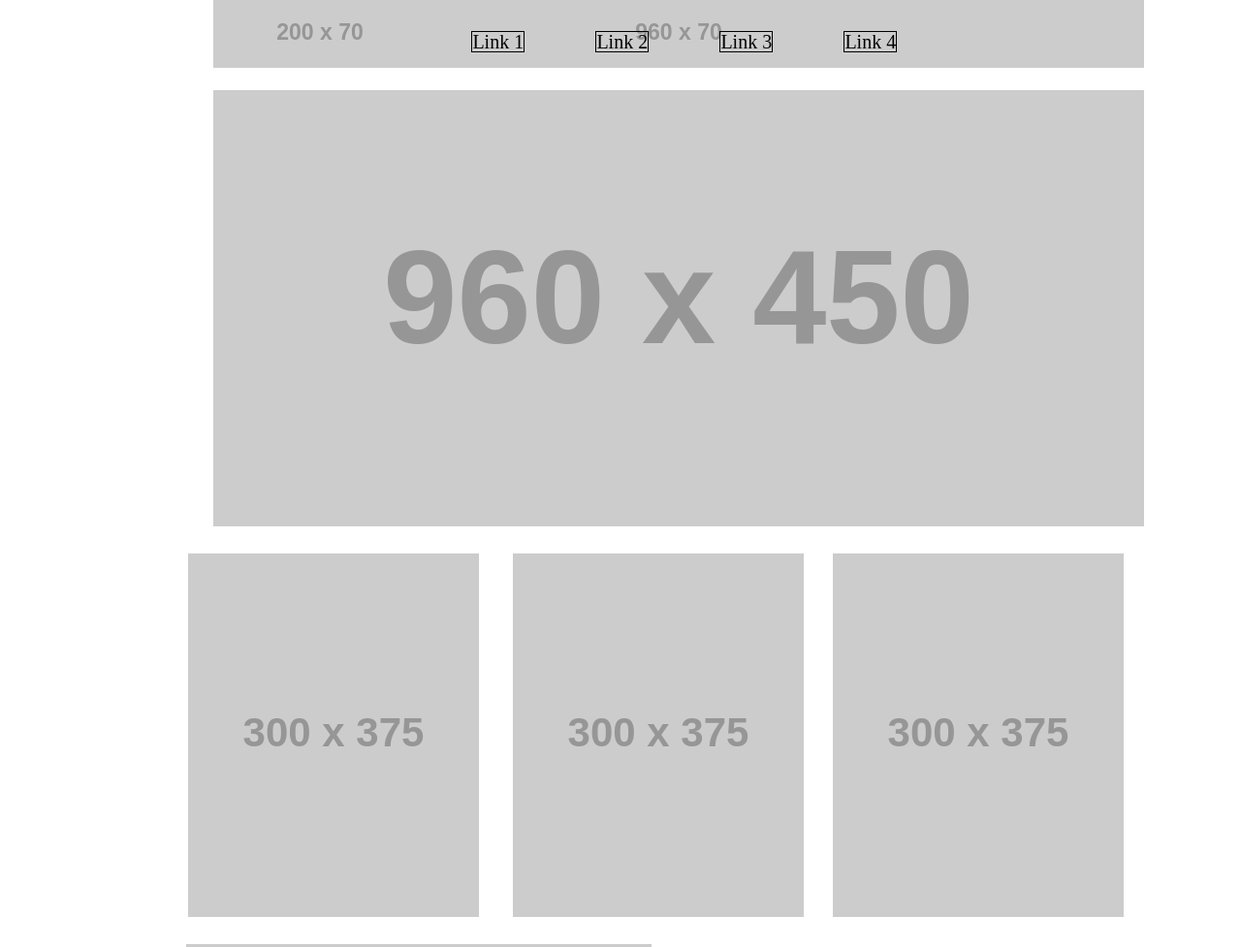
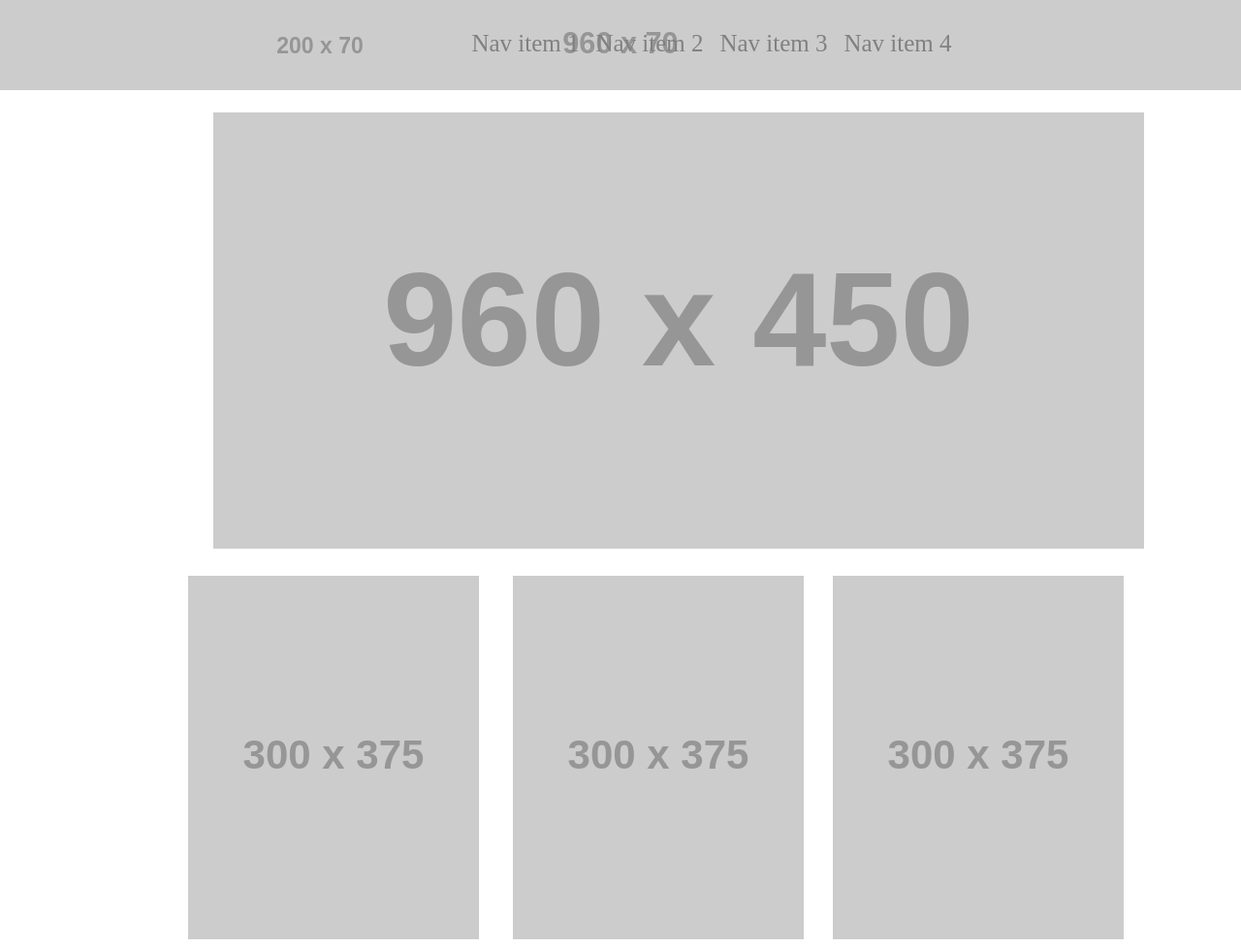
Before and after one commit to Omac092627/wireframe-practice, a plain HTML site: page index.html in a window 1280 px wide. Shown: the top 977 px of the page at 97% size. Drawn offline with Linux system fonts and the light colour scheme; placeholder pictures from the web are drawn by us.

```diff
--- a/css/style.css
+++ b/css/style.css
@@ -2,47 +2,44 @@
 
 #image1{
   position: relative;
-  max-width: 960px;
-  margin-left: 220px;
-
 }
 #head{
   position: absolute;
   float: left;
   margin-left: 38%;
   top: 4%;
-  border: 1px black solid;
-  font-size: 20px;
+  font-size: 25px;
+  color: grey;
 }
 #head1{
   position: absolute;
   margin-left: 48%;
   top: 4%;
-  border: 1px black solid;
-  font-size: 20px;
+  font-size: 25px;
+  color: grey;
 }
 
 #head2{
   position: absolute;
   margin-left: 58%;
   top: 4%;
-  border: 1px black solid;
-  font-size: 20px;
+  font-size: 25px;
+  color: grey;
 }
 
 #head3{
   position: absolute;
   margin-left: 68%;
   top: 4%;
-  border: 1px black solid;
-  font-size: 20px;
+  font-size: 25px;
+  color: grey;
 }
 
 #logo{
   position: absolute;
   float: left;
   margin-left: 18%;
-  top: 0px;
+  top: 14px;
 
 }
 
@@ -75,10 +72,8 @@
 }
 
 #foot{
-  margin-left: 15%;
   position: relative;
   margin-top: 10%;
-  max-width: 960px;
 }
 
 #lorem{
--- a/index.html
+++ b/index.html
@@ -8,18 +8,19 @@
 </head>
 
 <header>
-  <img style="width: 100%;" id="image1" src="https://via.placeholder.com/960x70">
+  <img style="width: 100%;" id="image1" src="https://via.placeholder.com/960x70/2a2a2a/2a2a2a">
   <nav>
 
     <ul>
-      <li id="logo"><img src="https://via.placeholder.com/200x70"></li>
-      <li id="head"> Link 1</li>
+      <li id="logo"><img src="https://via.placeholder.com/200x70/000000"></li>
 
-      <li id="head1"> Link 2</li>
+      <li id="head"> Nav item 1</li>
 
-      <li id="head2"> Link 3</li>
+      <li id="head1"> Nav item 2</li>
 
-      <li id="head3"> Link 4</li>
+      <li id="head2"> Nav item 3</li>
+
+      <li id="head3"> Nav item 4</li>
     </ul>
   </nav>
 
@@ -27,19 +28,19 @@
 
 <body>
   <section id="big">
-    <img src="https://via.placeholder.com/960x450">
+    <img src="https://via.placeholder.com/960x450/000000">
   </section>
   <section id="small1">
-    <img src="https://via.placeholder.com/300x375">
+    <img src="https://via.placeholder.com/300x375/000000">
   </section>
   <section id="small2">
-    <img src="https://via.placeholder.com/300x375">
+    <img src="https://via.placeholder.com/300x375/000000">
   </section>
   <section id="small3">
-    <img src="https://via.placeholder.com/300x375">
+    <img src="https://via.placeholder.com/300x375/000000">
   </section>
   <section id="big2">
-    <img src="https://via.placeholder.com/480x400">
+    <img src="https://via.placeholder.com/480x400/000000">
   </section>
   <section id="lorem">
     <header id="loremHead">
@@ -61,7 +62,7 @@
   </section>
 </body>
 <footer id="foot">
-  <img style="width: 100%;" src="https://via.placeholder.com/960x70">
+  <img style="width: 100%;" src="https://via.placeholder.com/960x70/2a2a2a/2a2a2a">
 </footer>
 
 </html>
```
